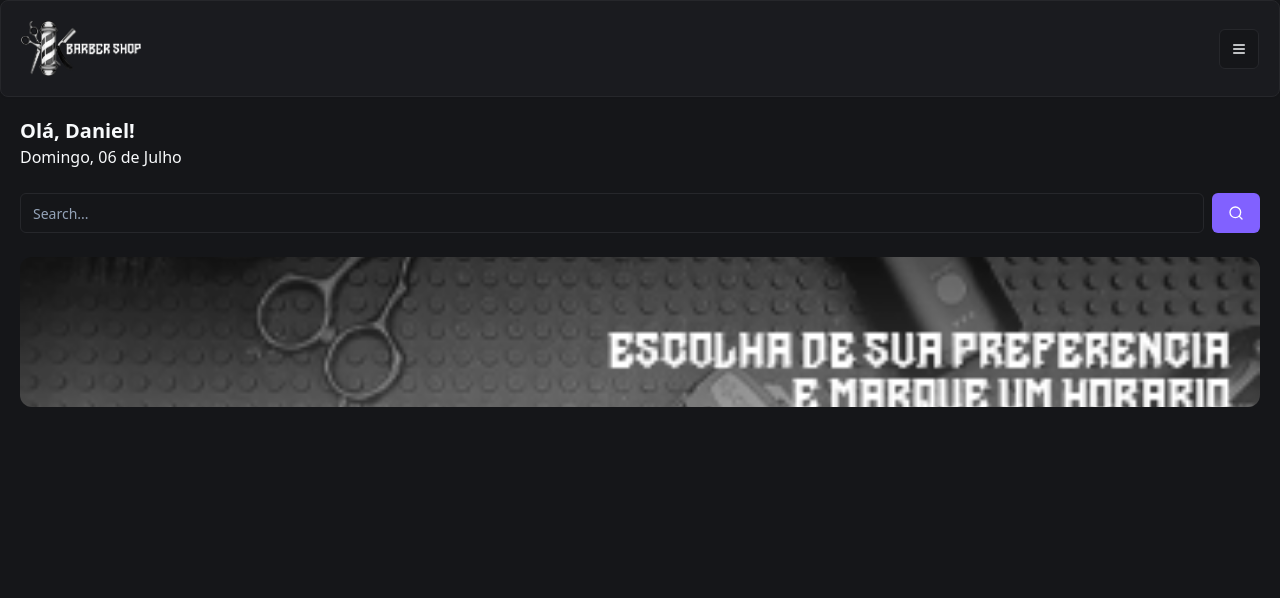
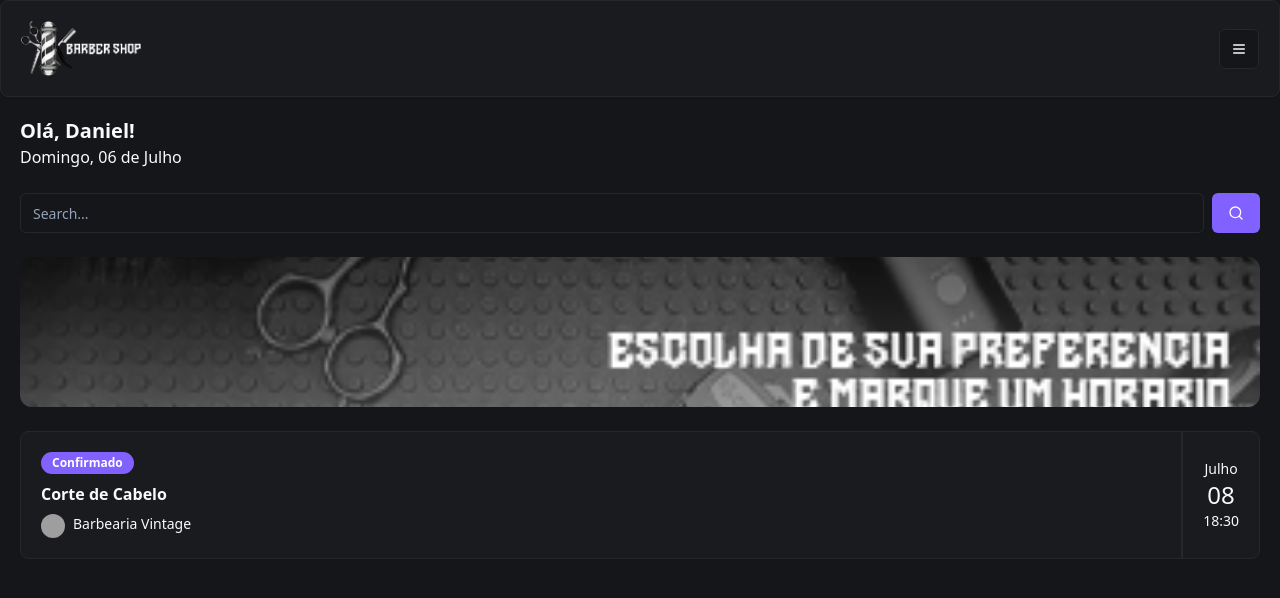
Before and after one commit to DanArtt/Barbearia, a Next.js app: page / in a window 1280 px wide. Shown: the top 598 px of the page. Built offline with nearby package versions, Linux system fonts and the light colour scheme; grey boxes are pictures that could not be loaded.

Commit message:
construindo o card de agendamento na home page

```diff
--- a/app/page.tsx
+++ b/app/page.tsx
@@ -1,5 +1,8 @@
 import Header from "@/components/header"
+import { Avatar, AvatarImage } from "@/components/ui/avatar"
+import { Badge } from "@/components/ui/badge"
 import { Button } from "@/components/ui/button"
+import { Card, CardContent } from "@/components/ui/card"
 import { Input } from "@/components/ui/input"
 import { SearchIcon } from "lucide-react"
 import Image from "next/image"
@@ -9,16 +12,19 @@ const Home = () => {
     <div>
       {/* Header */}
       <Header />
+      {/* Texto do Usuário */}
       <div className="p-5">
         <h2 className="text-xl font-bold">Olá, Daniel!</h2>
         <p>Domingo, 06 de Julho</p>
 
+        {/* Input de busca + botão */}
         <div className="mt-6 flex items-center gap-2">
           <Input placeholder="Search..." />
           <Button>
             <SearchIcon />
           </Button>
         </div>
+        {/* Banner 01 */}
         <div className="relative mt-6 h-[150px] w-full">
           <Image
             src="/banner-01.png"
@@ -27,6 +33,31 @@ const Home = () => {
             className="rounded-xl object-cover"
           />
         </div>
+        {/* Agendamentos */}
+        <Card className="mt-6">
+          <CardContent className="flex justify-between p-0">
+            {/* Conteudo da Esquerda do Card */}
+            <div className="flex flex-col gap-2 px-5 py-5">
+              <Badge className="w-fit">Confirmado</Badge>
+              <h3 className="font-semibold">Corte de Cabelo</h3>
+              <div className="item-center flex gap-2">
+                <Avatar className="h-6 w-6">
+                  <AvatarImage
+                    src="https://utfs.io/f/45331760-899c-4b4b-910e-e00babb6ed81-16q.png"
+                    alt="Logo da Barbearia"
+                  />
+                </Avatar>
+                <p className="text-sm">Barbearia Vintage</p>
+              </div>
+            </div>
+            {/* Conteudo da Direita do Card */}
+            <div className="flex flex-col items-center justify-center border-l-2 border-solid px-5">
+              <p className="text-sm">Julho</p>
+              <p className="text-2xl">08</p>
+              <p className="text-sm">18:30</p>
+            </div>
+          </CardContent>
+        </Card>
       </div>
     </div>
   )
--- /dev/null
+++ b/components/ui/avatar.tsx
@@ -0,0 +1,50 @@
+"use client"
+
+import * as React from "react"
+import * as AvatarPrimitive from "@radix-ui/react-avatar"
+
+import { cn } from "@/app/_lib/utils"
+
+const Avatar = React.forwardRef<
+  React.ElementRef<typeof AvatarPrimitive.Root>,
+  React.ComponentPropsWithoutRef<typeof AvatarPrimitive.Root>
+>(({ className, ...props }, ref) => (
+  <AvatarPrimitive.Root
+    ref={ref}
+    className={cn(
+      "relative flex h-10 w-10 shrink-0 overflow-hidden rounded-full",
+      className,
+    )}
+    {...props}
+  />
+))
+Avatar.displayName = AvatarPrimitive.Root.displayName
+
+const AvatarImage = React.forwardRef<
+  React.ElementRef<typeof AvatarPrimitive.Image>,
+  React.ComponentPropsWithoutRef<typeof AvatarPrimitive.Image>
+>(({ className, ...props }, ref) => (
+  <AvatarPrimitive.Image
+    ref={ref}
+    className={cn("aspect-square h-full w-full", className)}
+    {...props}
+  />
+))
+AvatarImage.displayName = AvatarPrimitive.Image.displayName
+
+const AvatarFallback = React.forwardRef<
+  React.ElementRef<typeof AvatarPrimitive.Fallback>,
+  React.ComponentPropsWithoutRef<typeof AvatarPrimitive.Fallback>
+>(({ className, ...props }, ref) => (
+  <AvatarPrimitive.Fallback
+    ref={ref}
+    className={cn(
+      "flex h-full w-full items-center justify-center rounded-full bg-muted",
+      className,
+    )}
+    {...props}
+  />
+))
+AvatarFallback.displayName = AvatarPrimitive.Fallback.displayName
+
+export { Avatar, AvatarImage, AvatarFallback }
--- /dev/null
+++ b/components/ui/badge.tsx
@@ -0,0 +1,36 @@
+import * as React from "react"
+import { cva, type VariantProps } from "class-variance-authority"
+
+import { cn } from "@/app/_lib/utils"
+
+const badgeVariants = cva(
+  "inline-flex items-center rounded-full border px-2.5 py-0.5 text-xs font-semibold transition-colors focus:outline-none focus:ring-2 focus:ring-ring focus:ring-offset-2",
+  {
+    variants: {
+      variant: {
+        default:
+          "border-transparent bg-primary text-primary-foreground hover:bg-primary/80",
+        secondary:
+          "border-transparent bg-secondary text-secondary-foreground hover:bg-secondary/80",
+        destructive:
+          "border-transparent bg-destructive text-destructive-foreground hover:bg-destructive/80",
+        outline: "text-foreground",
+      },
+    },
+    defaultVariants: {
+      variant: "default",
+    },
+  },
+)
+
+export interface BadgeProps
+  extends React.HTMLAttributes<HTMLDivElement>,
+    VariantProps<typeof badgeVariants> {}
+
+function Badge({ className, variant, ...props }: BadgeProps) {
+  return (
+    <div className={cn(badgeVariants({ variant }), className)} {...props} />
+  )
+}
+
+export { Badge, badgeVariants }
--- a/package.json
+++ b/package.json
@@ -15,6 +15,7 @@
   },
   "dependencies": {
     "@prisma/client": "^6.11.1",
+    "@radix-ui/react-avatar": "^1.1.10",
     "@radix-ui/react-slot": "^1.2.3",
     "class-variance-authority": "^0.7.1",
     "clsx": "^2.1.1",
```
Also changed, not shown: 1 other file (tests, documents, lock files or other folders).
